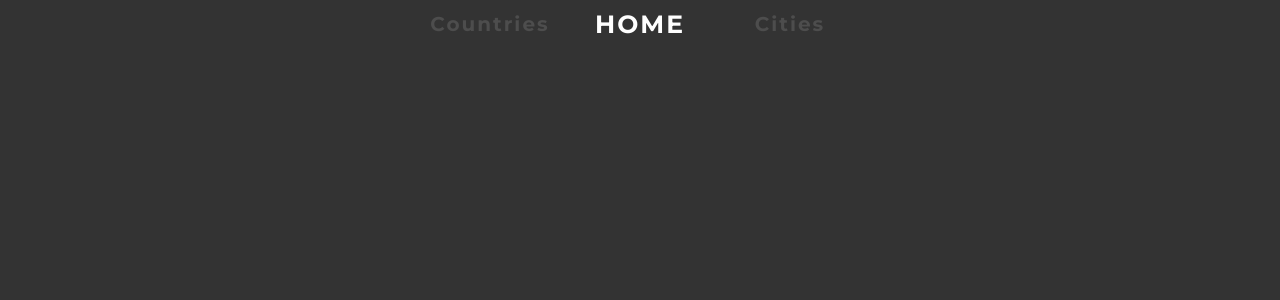
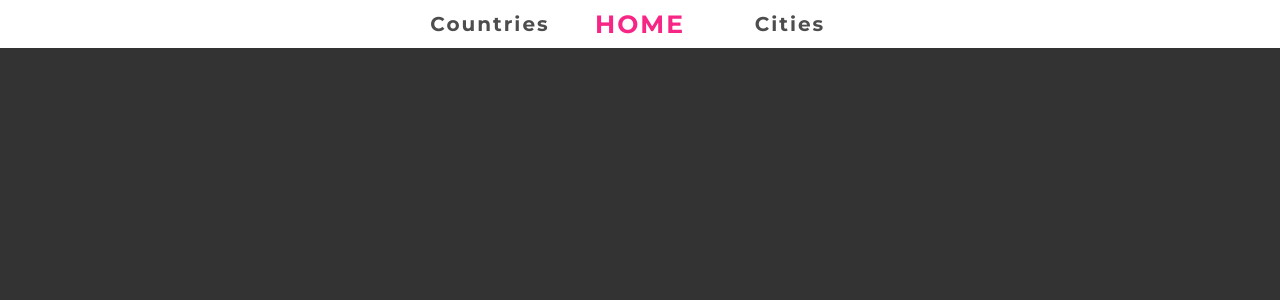
Before and after one commit to ripterdust/CountryAPI, a React (Create React App) app in the folder frontend/: page / in a window 1280 px wide. Shown: the top 300 px of the page. Built offline with nearby package versions, Linux system fonts and the light colour scheme.

Commit message:
Cambiados los estilos del nav

```diff
--- a/frontend/src/styles/partials/_nav.scss
+++ b/frontend/src/styles/partials/_nav.scss
@@ -10,7 +10,7 @@
     padding: 1.5em 0;
     letter-spacing: 3px;
     font-weight: 700;
-    background-color: $grey;
+    background-color: white;
 
     a{
         width: 150px;
@@ -32,11 +32,10 @@
         color: darken($color: $primary, $amount: 10);
         transition: .3s;
         position: relative;
-        letter-spacing: 3px;
     }
 
     .style_navbar_link_home{
-        color: white;
+        color: $primary;
         font-size: 25px;
         text-transform: uppercase;
         transition: .3s ease-in;
```
